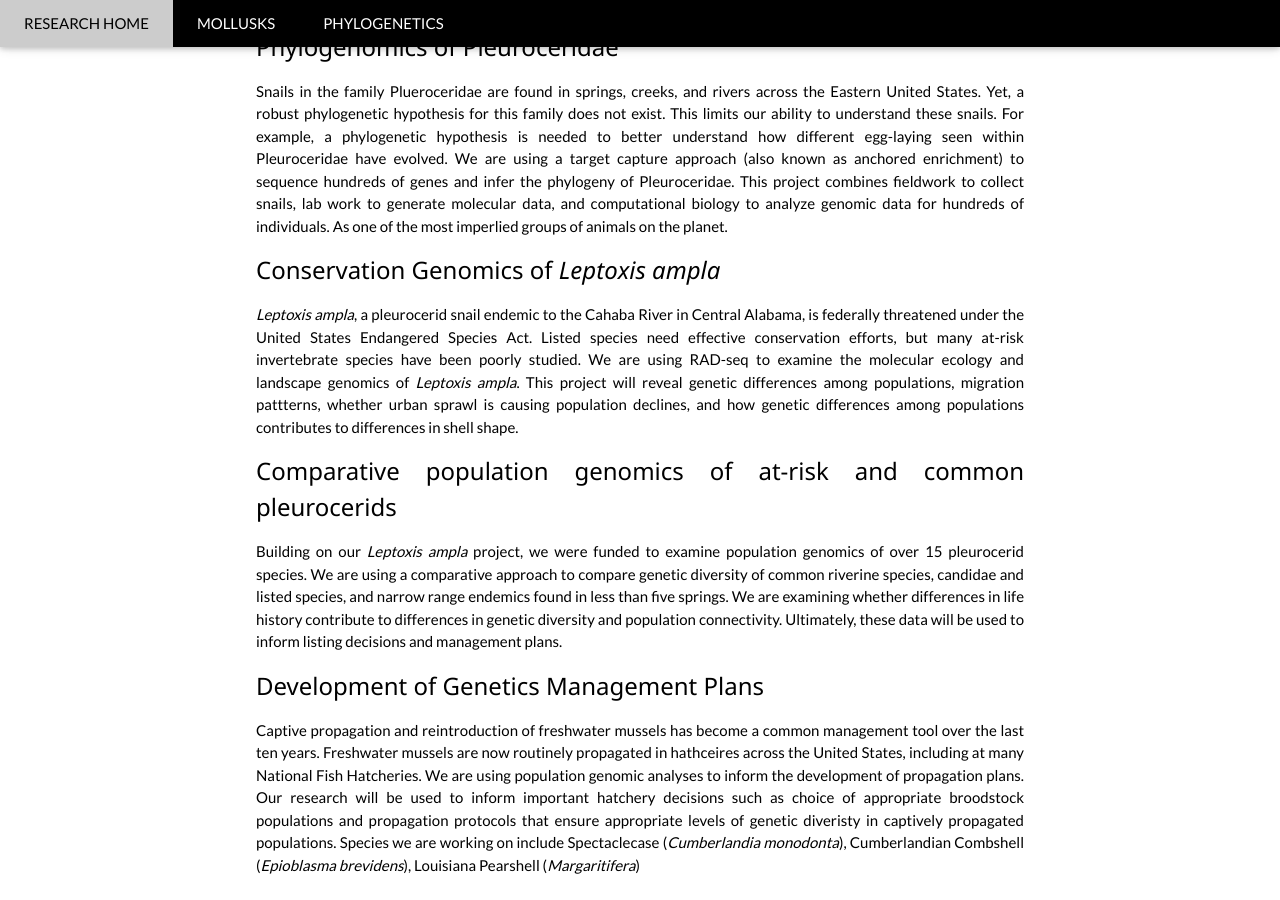
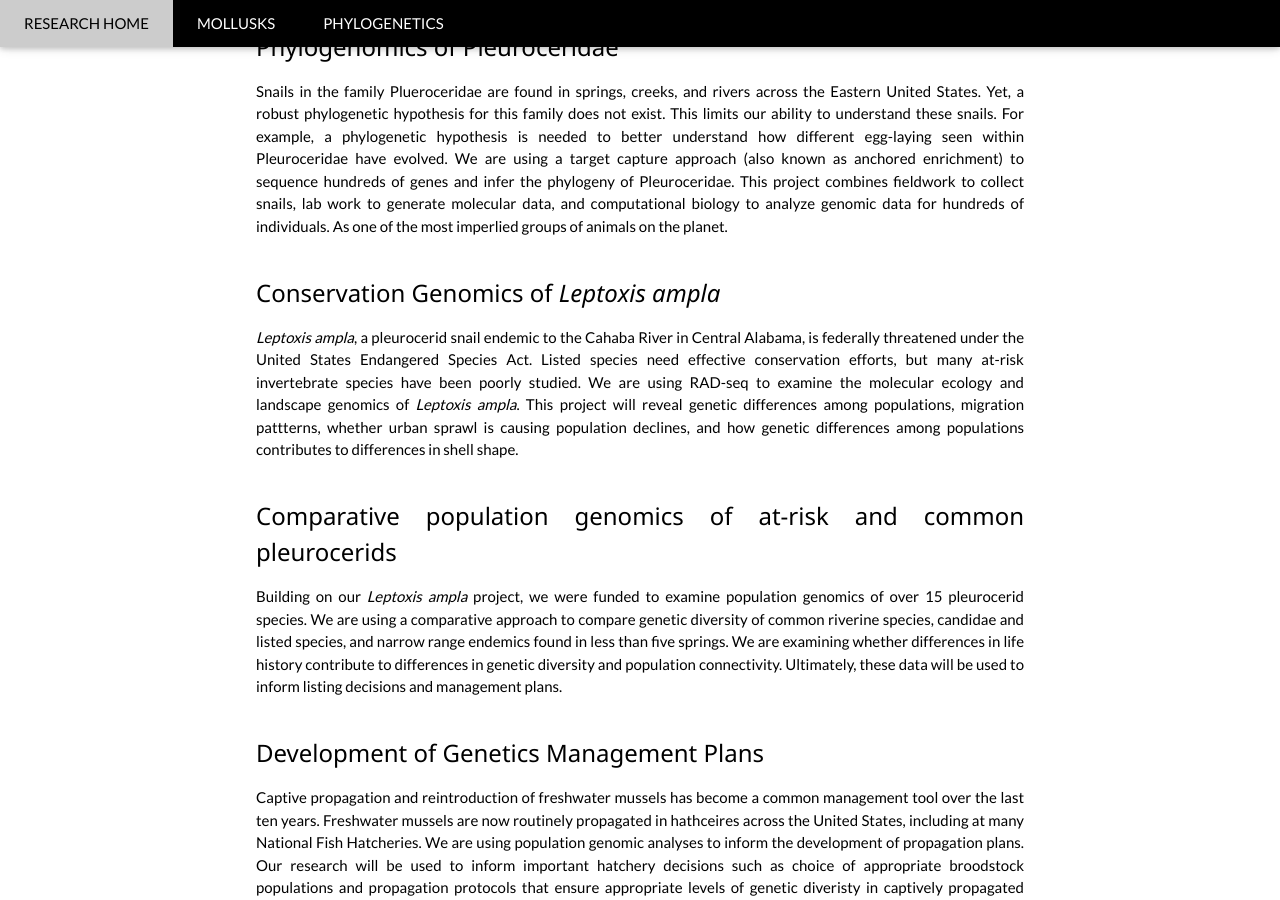
Before and after one commit to NathanWhelan/nathanwhelan.github.io, a Jekyll site: the page projects/mollusks.html, which Jekyll copies as it is, in a window 1280 px wide and 900 px high, scrolled down 442 px. Built offline with Jekyll 4.4.1, drawn with Linux system fonts in a browser that asks for light colours.

Commit message:
Formatting

```diff
--- a/projects/mollusks.html
+++ b/projects/mollusks.html
@@ -41,13 +41,13 @@ body {font-family: "Lato", sans-serif}
   <div class="w3-container w3-content w3-center w3-padding-64" style="max-width:800px" id="band">
     <h2 class="w3-wide">Current Freshwater Mollusk Projects</h2>
     <h3 class="w3-justify">Phylogenomics of Pleuroceridae</h3>
-    <p class="w3-justify">Snails in the family Plueroceridae are found in springs, creeks, and rivers across the Eastern United States. Yet, a robust phylogenetic hypothesis for this family does not exist. This limits our ability to understand these snails. For example, a phylogenetic hypothesis is needed to better understand how different egg-laying seen within Pleuroceridae have evolved. We are using a target capture approach (also known as anchored enrichment) to sequence hundreds of genes and infer the phylogeny of Pleuroceridae. This project combines fieldwork to collect snails, lab work to generate molecular data, and computational biology to analyze genomic data for hundreds of individuals. As one of the most imperlied groups of animals on the planet.</br></p>
+    <p class="w3-justify">Snails in the family Plueroceridae are found in springs, creeks, and rivers across the Eastern United States. Yet, a robust phylogenetic hypothesis for this family does not exist. This limits our ability to understand these snails. For example, a phylogenetic hypothesis is needed to better understand how different egg-laying seen within Pleuroceridae have evolved. We are using a target capture approach (also known as anchored enrichment) to sequence hundreds of genes and infer the phylogeny of Pleuroceridae. This project combines fieldwork to collect snails, lab work to generate molecular data, and computational biology to analyze genomic data for hundreds of individuals. As one of the most imperlied groups of animals on the planet.</br></br></p>
     <h3 class="w3-justify">Conservation Genomics of <i>Leptoxis ampla</i></h3>
-    <p class="w3-justify"><i>Leptoxis ampla</i>, a pleurocerid snail endemic to the Cahaba River in Central Alabama, is federally threatened under the United States Endangered Species Act. Listed species need effective conservation efforts, but many at-risk invertebrate species have been poorly studied. We are using RAD-seq to examine the molecular ecology and landscape genomics of <i>Leptoxis ampla</i>. This project will reveal genetic differences among populations, migration pattterns, whether urban sprawl is causing population declines, and how genetic differences among populations contributes to differences in shell shape.</br></p>
+    <p class="w3-justify"><i>Leptoxis ampla</i>, a pleurocerid snail endemic to the Cahaba River in Central Alabama, is federally threatened under the United States Endangered Species Act. Listed species need effective conservation efforts, but many at-risk invertebrate species have been poorly studied. We are using RAD-seq to examine the molecular ecology and landscape genomics of <i>Leptoxis ampla</i>. This project will reveal genetic differences among populations, migration pattterns, whether urban sprawl is causing population declines, and how genetic differences among populations contributes to differences in shell shape.</br></br></p>
     <h3 class="w3-justify">Comparative population genomics of at-risk and common pleurocerids</h3>
-    <p class="w3-justify"> Building on our <i>Leptoxis ampla</i> project, we were funded to examine population genomics of over 15 pleurocerid species. We are using a comparative approach to compare genetic diversity of common riverine species, candidae and listed species, and narrow range endemics found in less than five springs. We are examining whether differences in life history contribute to differences in genetic diversity and population connectivity. Ultimately, these data will be used to inform listing decisions and management plans.</br></p>
+    <p class="w3-justify"> Building on our <i>Leptoxis ampla</i> project, we were funded to examine population genomics of over 15 pleurocerid species. We are using a comparative approach to compare genetic diversity of common riverine species, candidae and listed species, and narrow range endemics found in less than five springs. We are examining whether differences in life history contribute to differences in genetic diversity and population connectivity. Ultimately, these data will be used to inform listing decisions and management plans.</br></br></p>
     <h3 class="w3-justify">Development of Genetics Management Plans</h3>
-    <p class="w3-justify">Captive propagation and reintroduction of freshwater mussels has become a common management tool over the last ten years. Freshwater mussels are now routinely propagated in hathceires across the United States, including at many National Fish Hatcheries. We are using population genomic analyses to inform the development of propagation plans. Our research will be used to inform important hatchery decisions such as choice of appropriate broodstock populations and propagation protocols that ensure appropriate levels of genetic diveristy in captively propagated populations. Species we are working on include Spectaclecase (<i>Cumberlandia monodonta</i>), Cumberlandian Combshell (<i>Epioblasma brevidens</i>), Louisiana Pearshell (<i>Margaritifera</i>)</br></p>
+    <p class="w3-justify">Captive propagation and reintroduction of freshwater mussels has become a common management tool over the last ten years. Freshwater mussels are now routinely propagated in hathceires across the United States, including at many National Fish Hatcheries. We are using population genomic analyses to inform the development of propagation plans. Our research will be used to inform important hatchery decisions such as choice of appropriate broodstock populations and propagation protocols that ensure appropriate levels of genetic diveristy in captively propagated populations. Species we are working on include Spectaclecase (<i>Cumberlandia monodonta</i>), Cumberlandian Combshell (<i>Epioblasma brevidens</i>), Louisiana Pearshell (<i>Margaritifera</i>)</br></br></p>
     <!--   <div class="w3-row w3-padding-32">
       <div class="w3-third">
         <p>Name</p>
```
